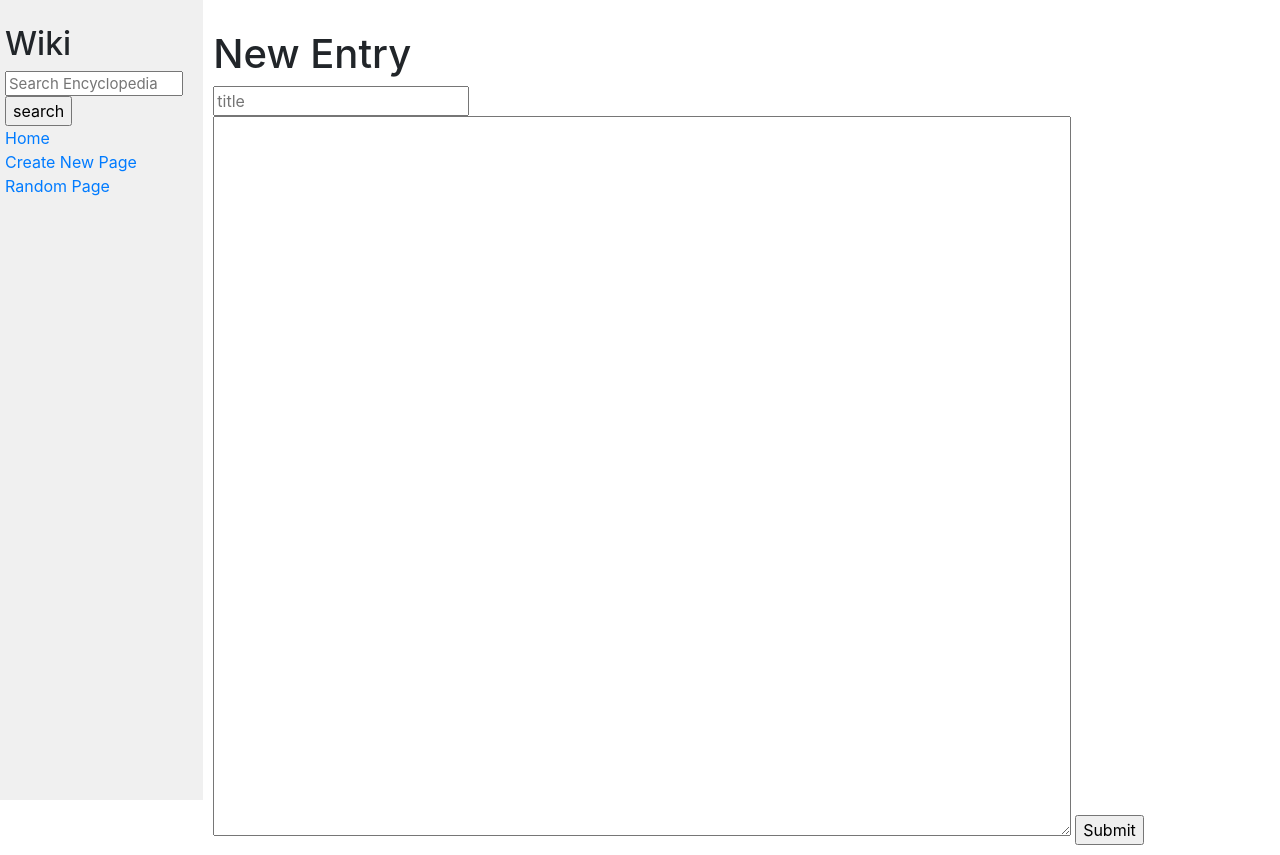
After one commit to awaisx0/cs50-web-projects, a Django app: page /new_page in a window 1280 px wide. The commit adds this page. Run offline with Django 3.2, Linux system fonts and the light colour scheme; some libraries are stand-ins or nearby versions.

Commit message:
wiki view new_page work

```diff
--- a/wiki/encyclopedia/templates/encyclopedia/layout.html
+++ b/wiki/encyclopedia/templates/encyclopedia/layout.html
@@ -29,7 +29,7 @@
         <div>
           <a href="{% url 'index' %}">Home</a>
         </div>
-        <div><a href="{% url 'create_entry' %}">Create New Page</a></div>
+        <div><a href="{% url 'new_page' %}">Create New Page</a></div>
         <div><a href="{% url 'random' %}">Random Page</a></div>
         {% block nav %} {% endblock %}
       </div>
--- /dev/null
+++ b/wiki/encyclopedia/templates/encyclopedia/new_page.html
@@ -0,0 +1,17 @@
+{% extends "encyclopedia/layout.html" %}
+
+{% block title %}
+  Create a new entry
+{% endblock %}
+
+{% block body %}
+<h1>New Entry</h1>
+
+<form action="{% url 'new_page' %}" method="post" >
+  {% csrf_token %}
+  <input type="text" placeholder="title" name="title" />
+  <textarea name="content" id="" title="Content here"></textarea>
+  <input type="submit" />
+</form>
+
+{% endblock %}
--- a/wiki/encyclopedia/urls.py
+++ b/wiki/encyclopedia/urls.py
@@ -6,9 +6,9 @@ from . import views
 
 urlpatterns = [
     path("", views.index, name="index"),
-    path("random", views.random_page, name="random"),
-    path("create_entry", views.create_entry, name="create_entry"),
-    path("search", views.search, name="search"),
     # entry page
     path("wiki/<str:title>", views.page, name="page"),
+    path("search", views.search, name="search"),
+    path("new_page", views.new_page, name="new_page"),
+    path("random", views.random_page, name="random"),
 ]
--- a/wiki/encyclopedia/views.py
+++ b/wiki/encyclopedia/views.py
@@ -52,6 +52,17 @@ def search(request):
 
 
 
+def new_page(request):
+    if request.method == "POST":
+        title = request.POST.get("title")
+        content = request.POST.get("content")
+        entries_list = util.list_entries()
+        if title in entries_list:
+            raise Http404("entry with this title already exists")
+
+        util.save_entry(title, content)
+        return HttpResponseRedirect(reverse("index"))
+    return render(request, "encyclopedia/new_page.html")
 
 
 def random_page(request):
@@ -59,6 +70,3 @@ def random_page(request):
     random_entry = random.choice(entries_list)
     return HttpResponseRedirect(reverse("page", args=[random_entry]))
     # return HttpResponse("random")
-
-def create_entry(request):
-    return render(request, "encyclopedia/new_entry.html")
```
Also changed, not shown: wiki/encyclopedia/templates/encyclopedia/new_entry.html (deleted, +0 -10 lines), wiki/entries/cs50 web.md (added, +2 -0 lines).
